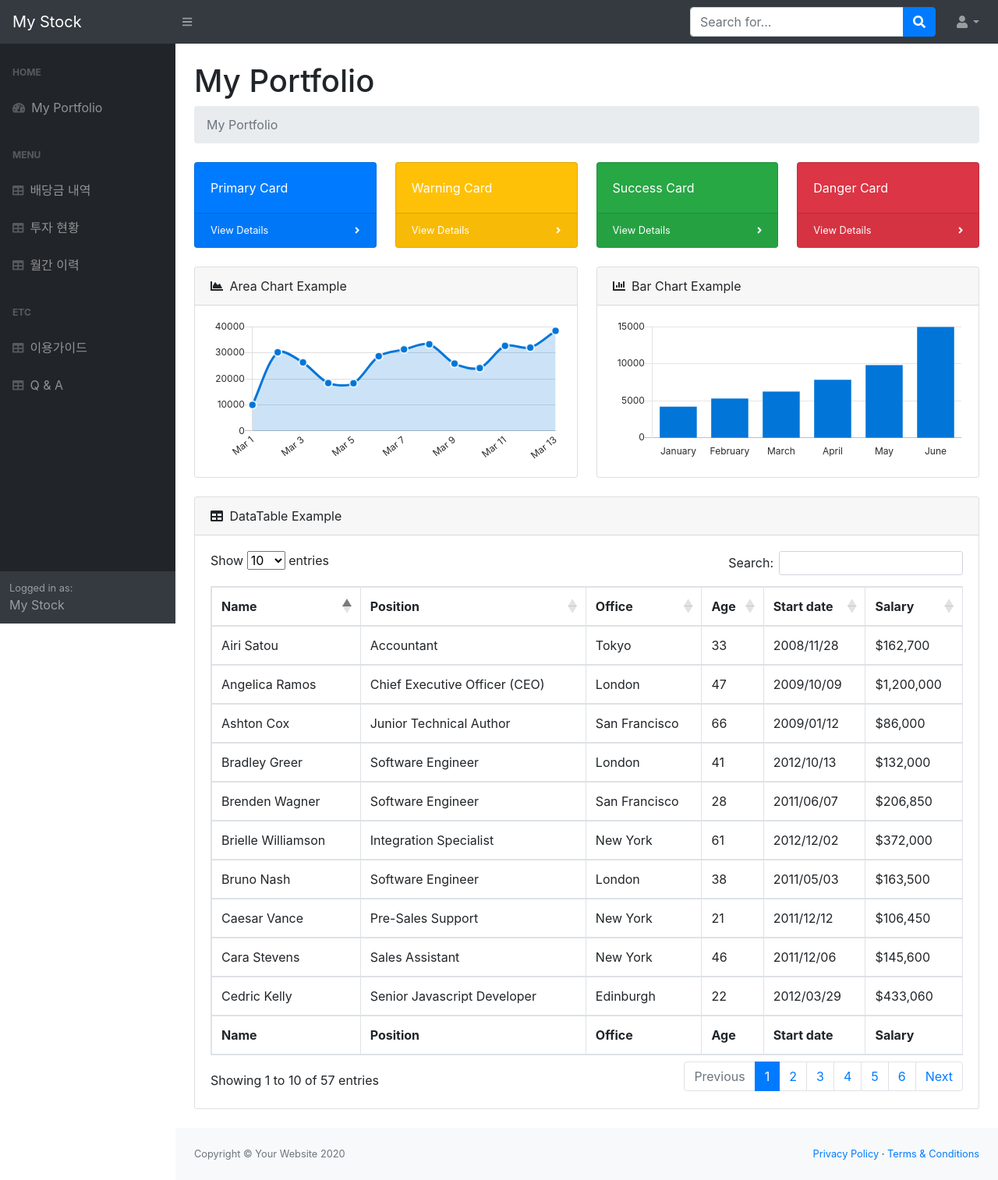
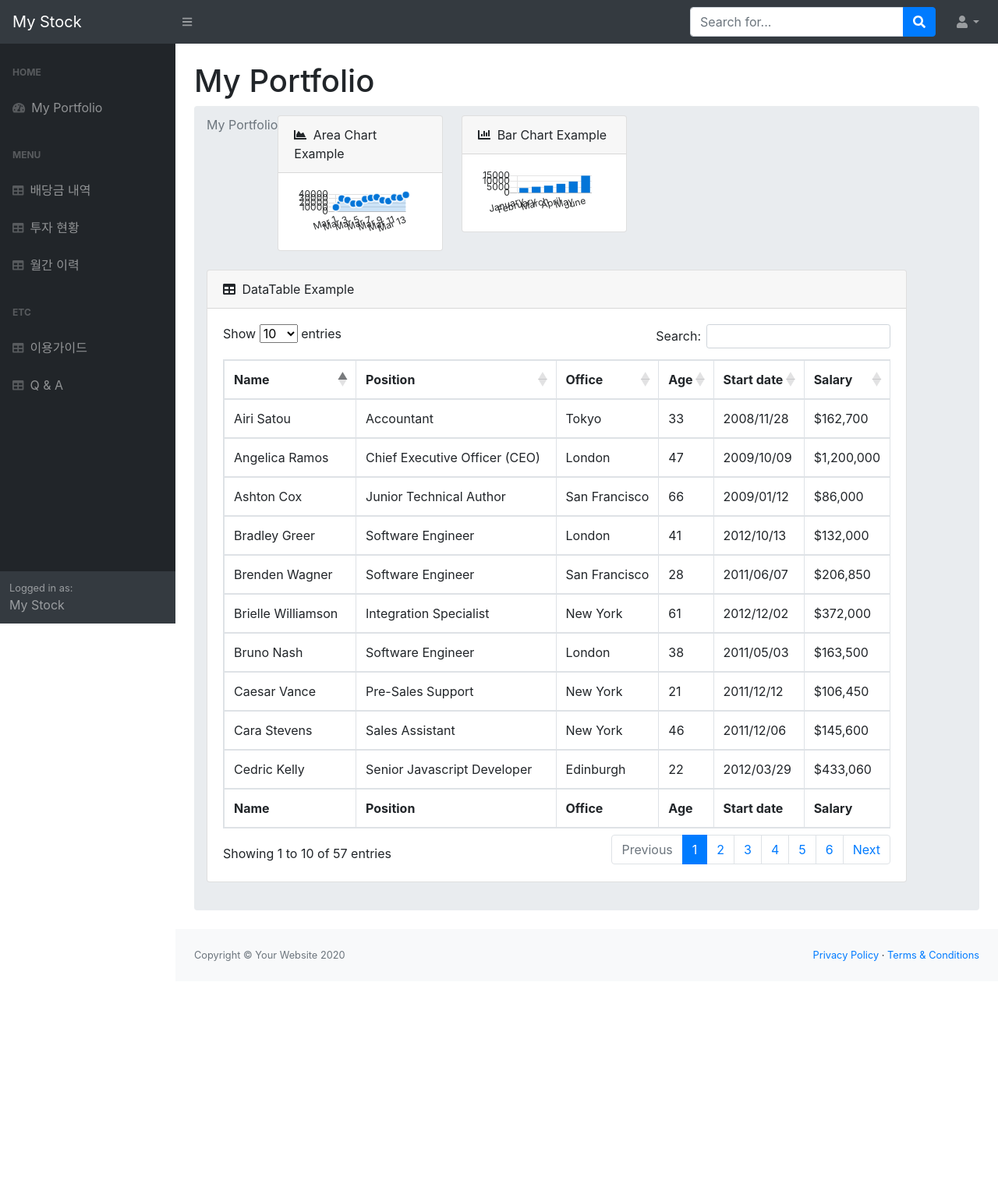
Before and after one commit to rlatjrfks/Service_proj01, a Python web app: template flask/templates/index.html in a window 1280 px wide. Shown: the whole page at 78% size. After the commit the page ends 1233 px from the top, so only its background shows below. Run offline with Jinja, Linux system fonts and the light colour scheme; the template is opened without the code that fills it, so the values that code supplies are empty; some libraries are stand-ins or nearby versions.

Commit message:
포트폴리오 페이지 필요없는 항목제거

```diff
--- a/flask/templates/index.html
+++ b/flask/templates/index.html
@@ -83,45 +83,45 @@
                         <h1 class="mt-4">My Portfolio</h1>
                         <ol class="breadcrumb mb-4">
                             <li class="breadcrumb-item active">My Portfolio</li>
-                        </ol>
-                        <div class="row">
-                            <div class="col-xl-3 col-md-6">
-                                <div class="card bg-primary text-white mb-4">
-                                    <div class="card-body">Primary Card</div>
-                                    <div class="card-footer d-flex align-items-center justify-content-between">
-                                        <a class="small text-white stretched-link" href="#">View Details</a>
-                                        <div class="small text-white"><i class="fas fa-angle-right"></i></div>
-                                    </div>
-                                </div>
-                            </div>
-                            <div class="col-xl-3 col-md-6">
-                                <div class="card bg-warning text-white mb-4">
-                                    <div class="card-body">Warning Card</div>
-                                    <div class="card-footer d-flex align-items-center justify-content-between">
-                                        <a class="small text-white stretched-link" href="#">View Details</a>
-                                        <div class="small text-white"><i class="fas fa-angle-right"></i></div>
-                                    </div>
-                                </div>
-                            </div>
-                            <div class="col-xl-3 col-md-6">
-                                <div class="card bg-success text-white mb-4">
-                                    <div class="card-body">Success Card</div>
-                                    <div class="card-footer d-flex align-items-center justify-content-between">
-                                        <a class="small text-white stretched-link" href="#">View Details</a>
-                                        <div class="small text-white"><i class="fas fa-angle-right"></i></div>
-                                    </div>
-                                </div>
-                            </div>
-                            <div class="col-xl-3 col-md-6">
-                                <div class="card bg-danger text-white mb-4">
-                                    <div class="card-body">Danger Card</div>
-                                    <div class="card-footer d-flex align-items-center justify-content-between">
-                                        <a class="small text-white stretched-link" href="#">View Details</a>
-                                        <div class="small text-white"><i class="fas fa-angle-right"></i></div>
-                                    </div>
-                                </div>
-                            </div>
-                        </div>
+<!--                        </ol>-->
+<!--                        <div class="row">-->
+<!--                            <div class="col-xl-3 col-md-6">-->
+<!--                                <div class="card bg-primary text-white mb-4">-->
+<!--                                    <div class="card-body">Primary Card</div>-->
+<!--                                    <div class="card-footer d-flex align-items-center justify-content-between">-->
+<!--                                        <a class="small text-white stretched-link" href="#">View Details</a>-->
+<!--                                        <div class="small text-white"><i class="fas fa-angle-right"></i></div>-->
+<!--                                    </div>-->
+<!--                                </div>-->
+<!--                            </div>-->
+<!--                            <div class="col-xl-3 col-md-6">-->
+<!--                                <div class="card bg-warning text-white mb-4">-->
+<!--                                    <div class="card-body">Warning Card</div>-->
+<!--                                    <div class="card-footer d-flex align-items-center justify-content-between">-->
+<!--                                        <a class="small text-white stretched-link" href="#">View Details</a>-->
+<!--                                        <div class="small text-white"><i class="fas fa-angle-right"></i></div>-->
+<!--                                    </div>-->
+<!--                                </div>-->
+<!--                            </div>-->
+<!--                            <div class="col-xl-3 col-md-6">-->
+<!--                                <div class="card bg-success text-white mb-4">-->
+<!--                                    <div class="card-body">Success Card</div>-->
+<!--                                    <div class="card-footer d-flex align-items-center justify-content-between">-->
+<!--                                        <a class="small text-white stretched-link" href="#">View Details</a>-->
+<!--                                        <div class="small text-white"><i class="fas fa-angle-right"></i></div>-->
+<!--                                    </div>-->
+<!--                                </div>-->
+<!--                            </div>-->
+<!--                            <div class="col-xl-3 col-md-6">-->
+<!--                                <div class="card bg-danger text-white mb-4">-->
+<!--                                    <div class="card-body">Danger Card</div>-->
+<!--                                    <div class="card-footer d-flex align-items-center justify-content-between">-->
+<!--                                        <a class="small text-white stretched-link" href="#">View Details</a>-->
+<!--                                        <div class="small text-white"><i class="fas fa-angle-right"></i></div>-->
+<!--                                    </div>-->
+<!--                                </div>-->
+<!--                            </div>-->
+<!--                        </div>-->
                         <div class="row">
                             <div class="col-xl-6">
                                 <div class="card mb-4">
```
